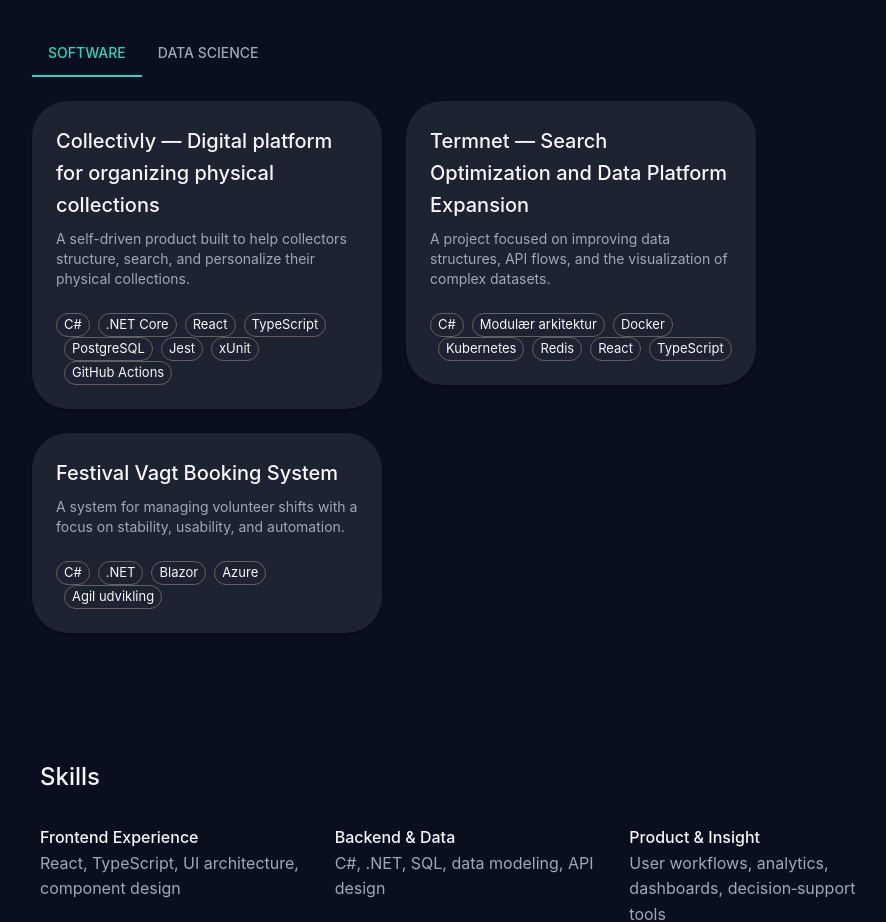
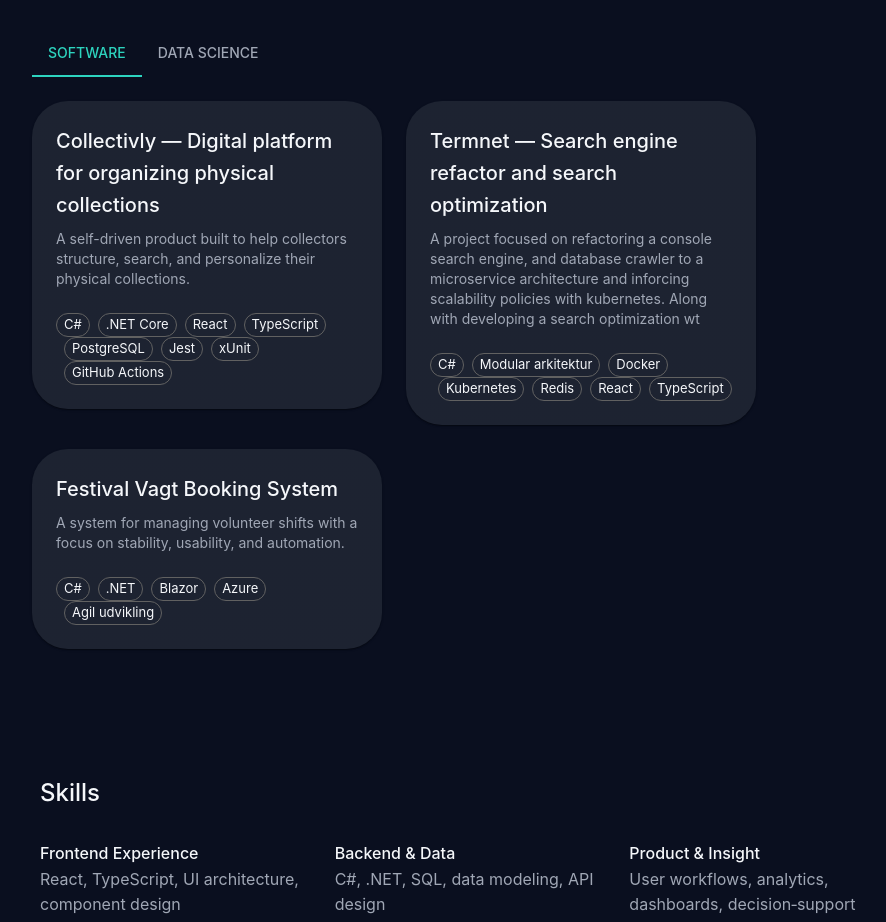
Before and after one commit to NicoSRB/Software-Engineer-Portfolio, a React (Vite) app: page / in a window 1280 px wide. Shown: the part 1041-1963 px from the top of the page, without its empty margins (174-1060 px from the left). Built offline with nearby package versions, Linux system fonts and the light colour scheme.

Commit message:
Changes to software projects.

```diff
--- a/src/components/data/softwareProjects.ts
+++ b/src/components/data/softwareProjects.ts
@@ -53,12 +53,12 @@
   },
   {
     id: "Termnet",
-    title: "Termnet — Search Optimization and Data Platform Expansion",
+    title: "Termnet — Search engine refactor and search optimization",
     tagline:
-      "A project focused on improving data structures, API flows, and the visualization of complex datasets.",
+      "A project focused on refactoring a console search engine, and database crawler to a microservice architecture and inforcing scalability policies with kubernetes. Along with developing a search optimization wt",
     tech: [
       "C#",
-      "Modulær arkitektur",
+      "Modular arkitektur",
       "Docker",
       "Kubernetes",
       "Redis",
@@ -66,7 +66,7 @@
       "TypeScript",
     ],
     problem:
-      "Komplekse datasæt og uklare entitetsmodeller gjorde det svært at sikre skalerbarhed, konsistens og effektiv databehandling på tværs af platformen.",
+      "Refactor monolidich console datacrawler + search engine Complex dataset and entitymodels made it hard to ensure scalability, consistency and effective data handling on the platform. ",
     myRole:
       "I redesigned core data structures, optimized API flows, and built visualization tools that made complex entity relationships easier to understand for both developers and domain experts.",
     technicalHighlights: [
```
